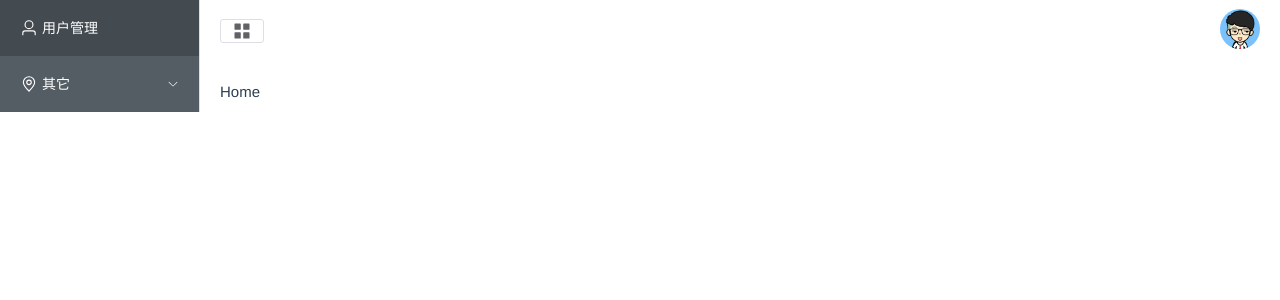
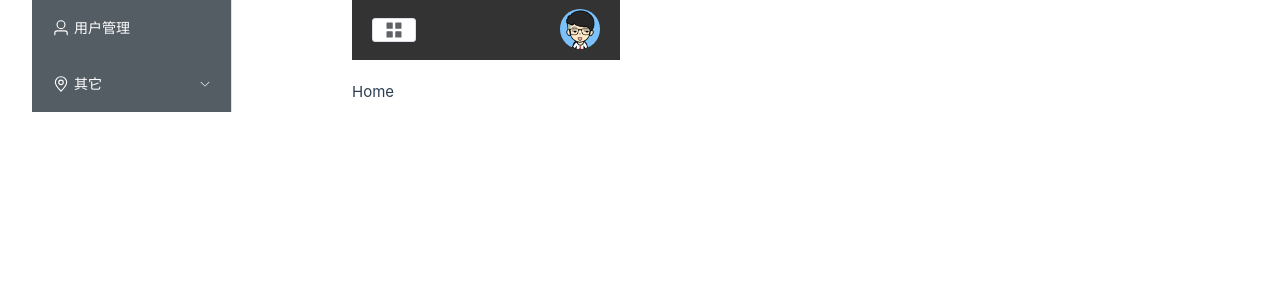
Before and after one commit to yexia553/vue_study, a Vue app in the folder vue3-manage/: page / in a window 1280 px wide. Shown: the top 300 px of the page. Built offline with nearby package versions, Linux system fonts and the light colour scheme.

Commit message:
更新样式

```diff
--- a/vue3-manage/src/App.vue
+++ b/vue3-manage/src/App.vue
@@ -4,10 +4,11 @@
 
 <style>
 #app {
-    font-family: Avenir, Helvetica, Arial, sans-serif;
+    /* font-family: Avenir, Helvetica, Arial, sans-serif;
     -webkit-font-smoothing: antialiased;
     -moz-osx-font-smoothing: grayscale;
-    color: #2c3e50;
+    color: #2c3e50; */
     width: 100%;
+    height: 100vh;
 }
 </style>
--- a/vue3-manage/src/assets/main.css
+++ b/vue3-manage/src/assets/main.css
@@ -1,11 +1,10 @@
 @import "./base.css";
 
 #app {
-  /* max-width: 1280px; */
+  max-width: 1280px;
   margin: 0;
   padding: 0;
   font-weight: normal;
-  height: 100vh;
 }
 
 a,
@@ -28,8 +27,8 @@ a,
   }
 
   #app {
-    /* display: grid;
+    display: grid;
     grid-template-columns: 1fr 1fr;
-    padding: 0 2rem; */
+    padding: 0 2rem;
   }
 }
--- a/vue3-manage/src/components/CommonHeader.vue
+++ b/vue3-manage/src/components/CommonHeader.vue
@@ -46,6 +46,7 @@ header {
     justify-content: space-between;
     align-items: center;
     width: 100%;
+    background: #333;
 }
 .r-content {
     .user {
--- a/vue3-manage/src/views/Main.vue
+++ b/vue3-manage/src/views/Main.vue
@@ -1,8 +1,8 @@
 <template>
     <el-container class="common-layout">
-        <common-aside />
+        <el-aside><common-aside /></el-aside>
         <el-container class="r-container">
-            <common-header />
+            <el-header><common-header /></el-header>
             <el-main>
                 <router-view />
             </el-main>
@@ -23,6 +23,9 @@ export default defineComponent({
 </script>
 
 <style lang="less" scoped>
+.common-layout {
+    height: 100vh;
+}
 .r-container {
     display: flex;
     flex-wrap: wrap;
```
